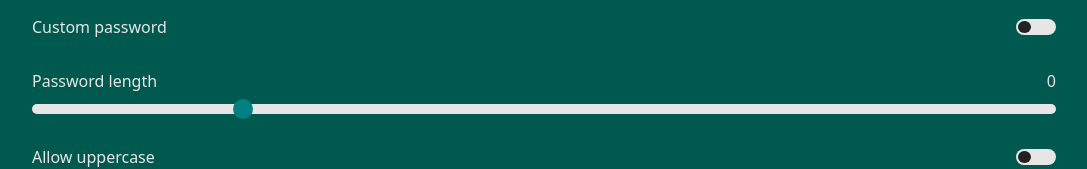
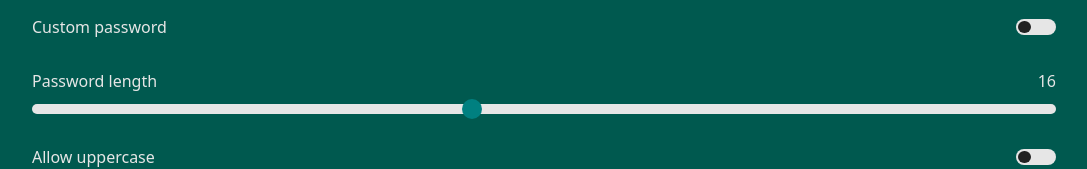
Before and after one commit to titoworlddev/password-generator, a Vue app: page / in a window 1280 px wide. Shown: the part 207-376 px from the top of the page, without its empty margins (96-1183 px from the left). Built offline with nearby package versions, Linux system fonts and the light colour scheme.

Commit message:
Password length control in slider

```diff
--- a/src/components/RangeSlider.vue
+++ b/src/components/RangeSlider.vue
@@ -1,14 +1,20 @@
 <template>
   <div class="range-slider">
     <p class="length-container">Password length
-      <span class="length-container__value">0</span>
+      <span class="length-container__value">{{ passwordLength }}</span>
     </p>
-    <input class="range-slider__range" type="range" value="100" min="0" max="500">
+    <input v-model="passwordLength" class="range-slider__range" type="range" min="4" max="32" name="passwordLength"
+      id="passwordLength">
   </div>
 </template>
 
 <script>
 export default {
+  data() {
+    return {
+      passwordLength: 16
+    }
+  }
 };
 </script>
 
```
